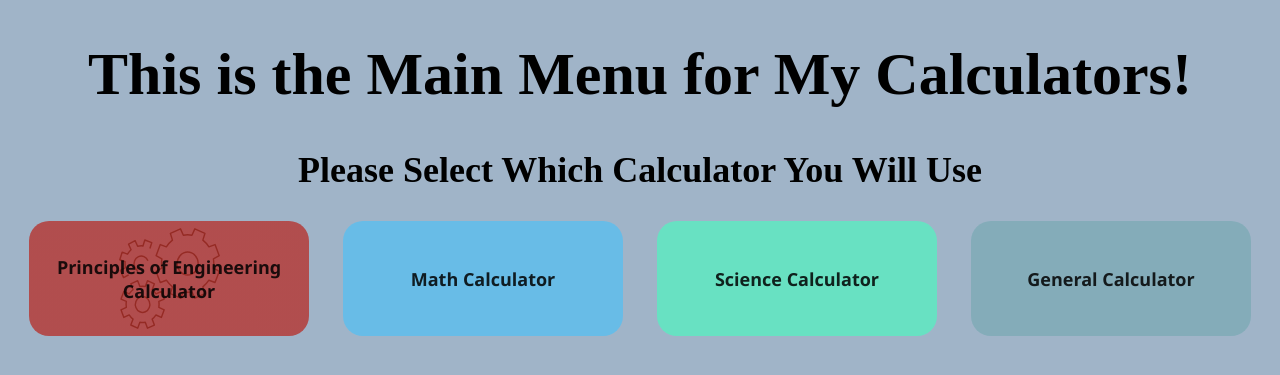
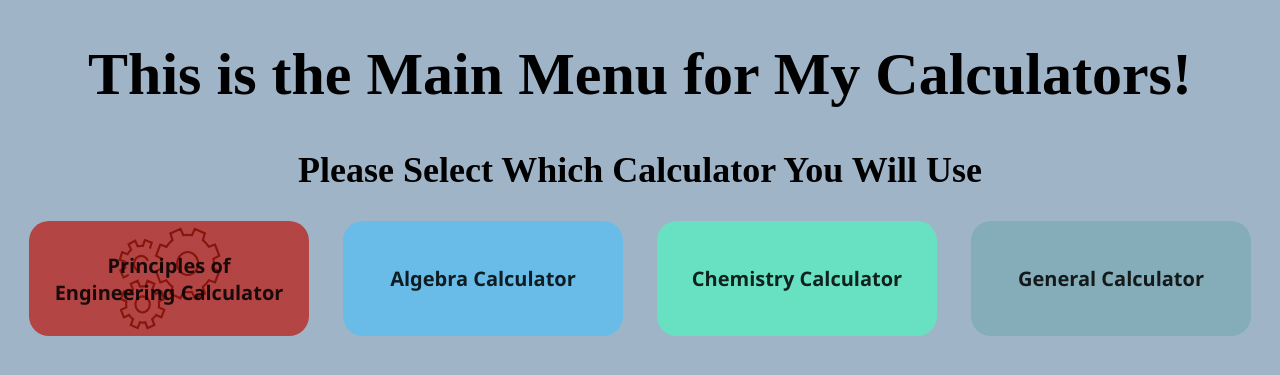
Before and after one commit to bmidd7/bmidd7.github.io, a Django app: page / in a window 1280 px wide. Shown: the top 375 px of the page. Run offline with Django 5.2, Linux system fonts and the light colour scheme.

Commit message:
Renamed a bunch of hmtl files, added infrastructure for future urls, added favicon to homepage

```diff
--- a/Equations/Calculator/Static/HomeScreen/css/Style.css
+++ b/Equations/Calculator/Static/HomeScreen/css/Style.css
@@ -23,9 +23,9 @@
   text-decoration: none;
   color: rgba(0, 0, 0, 0.85);
   text-align: center;
-  font-weight: 800;
-  font-family: 'Segoe UI', Tahoma, Geneva, Verdana, sans-serif;
-  font-size: large;
+  font-weight: 600;
+  font-family: "Segoe UI", Tahoma, Geneva, Verdana, sans-serif;
+  font-size: 20px;
   display: flex;
   justify-content: center;
   align-items: center;
@@ -41,7 +41,7 @@
 }
 
 #POE a {
-  background: linear-gradient(rgba(186, 22, 12, 0.65), rgba(186, 22, 12, 0.65)), url("../icons/EngineeringButton.svg");
+  background: linear-gradient(rgba(186, 22, 12, 0.7), rgba(186, 22, 12, 0.7)), url("../icons/EngineeringButton.svg");
   background-repeat: no-repeat, no-repeat;
   background-position: center, center;
   background-size: contain, contain;
--- a/Equations/Calculator/Static/HomeScreen/css/Style.scss
+++ b/Equations/Calculator/Static/HomeScreen/css/Style.scss
@@ -1,7 +1,7 @@
 $DesktopBackgroundColor: rgba(160, 180, 200, 1);
 $MobileBackgrounColor: rgb(250, 162, 100);
 
-$BackgroundForPOEButton: rgba(186, 22, 12, 0.65);
+$BackgroundForPOEButton: rgba(186, 22, 12, 0.7);
 $BackgroundForMathButton: rgba(80, 193, 245, 0.7);
 $BackgroundForScienceButton: rgba(80, 245, 193, 0.7);
 $BackgroundForGeneralButton: rgba(120, 170, 180, 0.7);
@@ -10,7 +10,7 @@ $BackgroundForGeneralButton: rgba(120, 170, 180, 0.7);
 $ButtonWidth: 230px;
 $ButtonHeight: 65px;
 
-$ColorOfButtonText: rgba(0, 0, 0, 0.95);
+$ColorOfButtonText: rgba(0, 0, 0, 0.85);
 
 
 @media (max-width:600px){
@@ -42,6 +42,8 @@ $ColorOfButtonText: rgba(0, 0, 0, 0.95);
     color: $ColorOfButtonText;
     text-align: center;
     font-weight: 600;
+    font-family: 'Segoe UI', Tahoma, Geneva, Verdana, sans-serif;
+    font-size: 20px;
     display: flex;
     justify-content: center;
     align-items: center;
--- a/Equations/Calculator/templates/CodeForEachWebpage/EngineeringCalculator.html
+++ b/Equations/Calculator/templates/CodeForEachWebpage/AlgebraIICalculator.html
@@ -1,6 +1,6 @@
 <!DOCTYPE html>
 <html lang="en">
     <title>
-        Calculator for Engineering
+        Calculator for Algebra II
     </title>
 </html>
--- /dev/null
+++ b/Equations/Calculator/templates/CodeForEachWebpage/ChemistryICalculator.html
@@ -0,0 +1,6 @@
+<!DOCTYPE html>
+<html lang="en">
+    <title>
+        Calculator for Chemistry
+    </title>
+</html>
--- /dev/null
+++ b/Equations/Calculator/templates/CodeForEachWebpage/GeneralCalculator.html
@@ -0,0 +1,6 @@
+<!DOCTYPE html>
+<html lang="en">
+    <title>
+        General Calculator
+    </title>
+</html>
--- a/Equations/Calculator/templates/CodeForEachWebpage/HomeScreen.html
+++ b/Equations/Calculator/templates/CodeForEachWebpage/HomeScreen.html
@@ -2,12 +2,12 @@
 <!DOCTYPE html>
 <html lang="en">
     <head>
-        <meta charset="UTF-8">
-        <meta name="viewport" content="width=device-width, initial-scale=1.00">
+        <meta charset="UTF-8" name="viewport" content="width=device-width, initial-scale=1.00">
         <title>
             Calculator Main Menu
         </title>
-        <link rel="stylesheet" href="{% static 'HomeScreen/css/Style.css' %}">
+        <link rel="icon" type="image/x-icon" href="{% static 'HomeScreen/icons/Favicon.ico' %}">
+        <link rel="stylesheet" href="{% static 'HomeScreen/css/Style.css' %}?v={{ now|date:'U' }}">
     </head>
     <body>
         <h1>
@@ -18,18 +18,18 @@
         </h2>
         <div id="Container">
             <div id="POE">
-                <a href="{% url 'engineeringCalculator' %}">
+                <a href="{% url 'principlesOfEngineeringCalculator' %}">
                     Principles of Engineering Calculator
                 </a>
             </div>
             <div id="Math">
-                <a href="{% url 'mathCalculator' %}">
-                    Math Calculator
+                <a href="{% url 'algebraIIHonorsCalculator' %}">
+                    Algebra Calculator
                 </a>
             </div>
             <div id="Science">
-                <a href="{% url 'scienceCalculator' %}">
-                    Science Calculator
+                <a href="{% url 'chemistryIACPCalculator' %}">
+                    Chemistry Calculator
                 </a>
             </div>
             <div id="General">
--- /dev/null
+++ b/Equations/Calculator/templates/CodeForEachWebpage/POECalculator.html
@@ -0,0 +1,6 @@
+<!DOCTYPE html>
+<html lang="en">
+    <title>
+        Calculator for Principles of Engineering
+    </title>
+</html>
--- a/Equations/Calculator/urls.py
+++ b/Equations/Calculator/urls.py
@@ -2,9 +2,18 @@ from django.urls import path # type: ignore
 from . import views
 
 urlpatterns = [
-    path("", views.index, name="index"),
-    path("engineering/", views.engineering, name="engineeringCalculator"),
-    path("science/", views.science, name="scienceCalculator"),
-    path("math/", views.math, name="mathCalculator"),
-    path("general/", views.general, name="generalCalculator"),
+    path("", views.homePage, name="HomePage"),
+    #path("Engineering/", views.engineering, name="engineeringHomePage"),
+    #path("Engineering/Intro-to-Engineering-Design", views.IED, name="introToEngineeringDesignCalculator"),
+    path("Engineering/Principles-of-Engineering/", views.POE, name="principlesOfEngineeringCalculator"),
+    #path("Science/", views.science, name="scienceHomePage"),
+    #path("Science/Chemistry/", views.chemistry, name="chemistryHomePage"),
+    #path("Science/Chemistry/Chemisty-I", views.chemistryI, name="chemistryICalculator"),
+    #path("Science/Chemistry/Chemisty-I-Honors", views.chemistryIHonors, name="chemistryIHonorsCalculator"),
+    path("Science/Chemistry/ACP-Chemistry-I-Honors/", views.chemistryIACP, name="chemistryIACPCalculator"),
+    #path("Math/", views.math, name="mathHomePage"),
+    #path("Math/Algebra", views.algera, name="algebraHomePage"),
+    #path("Math/Algebra/Algebra-II/", views.algebraII, name="algebraIICalculator"),
+    path("Math/Algebra/Algebra-II-Honors/", views.algebraIIHonors, name="algebraIIHonorsCalculator"),
+    path("General/", views.general, name="generalCalculator"),
 ]
--- a/Equations/Calculator/views.py
+++ b/Equations/Calculator/views.py
@@ -2,17 +2,44 @@ from django.http import HttpResponse # type: ignore
 from django.shortcuts import render # type: ignore
 
 # Create your views here.
-def index(request):
+def homePage(request):
     return render(request, "CodeForEachWebpage/HomeScreen.html")
 
-def engineering(request):
-    return render(request, "CodeForEachWebpage/EngineeringCalculator.html")
+#def engineering(request):
+    #return render(request, "CodeForEachWebpage/EngineeringHomePage.html")
 
-def science(request):
-    return render(request, "CodeForEachWebpage/ScienceCalculator.html")
+#def IED(request):
+    #return render(request, "CodeForEachWebpage/IEDCalculator.html")
 
-def math(request):
-    return render(request, "CodeForEachWebpage/MathCalculator.html")
+def POE(request):
+    return render(request, "CodeForEachWebpage/POECalculator.html")
+
+#def science(request):
+    #return render(request, "CodeForEachWebpage/ScienceHomePage.html")
+
+#def chemistry(request):
+    #return render(request, "CodeForEachWebpage/ChemistryHomePage.html")
+
+#def chemistryI(request):
+    #return render(request, "CodeForEachWebpage/ChemistryICalculator.html")
+
+#def chemistryIHonors(request):
+    #return render(request, "CodeForEachWebpage/ChemistryIHonorsCalculator.html")
+
+def chemistryIACP(request):
+    return render(request, "CodeForEachWebpage/ChemistryICalculator.html")
+
+#def math(request):
+    #return render(request, "CodeForEachWebpage/MathHomePage.html")
+
+#def algera(request):
+    #return render(request, "CodeForEachWebpage/AlgebraHomePage.html")
+
+#def algebraII(request):
+    #return render(request, "CodeForEachWebpage/AlgebraIICalculator.html")
+
+def algebraIIHonors(request):
+    return render(request, "CodeForEachWebpage/AlgebraIICalculator.html")
 
 def general(request):
     return render(request, "CodeForEachWebpage/GeneralCalculator.html")
--- a/Equations/Equations/settings.py
+++ b/Equations/Equations/settings.py
@@ -26,7 +26,7 @@ BASE_DIR = Path(__file__).resolve().parent.parent
 SECRET_KEY = config("SECRET_KEY")
 
 # SECURITY WARNING: don't run with debug turned on in production!
-DEBUG = config("DEBUG", default=False, cast=bool)
+DEBUG = config("DEBUG", default=False, cast=bool)   ###True
 
 ALLOWED_HOSTS = ["*"]
 
```
Also changed, not shown: Equations/Calculator/Static/HomeScreen/icons/EngineeringButton.svg, Equations/Calculator/Static/HomeScreen/icons/Favicon.ico (added), 6 other files.
